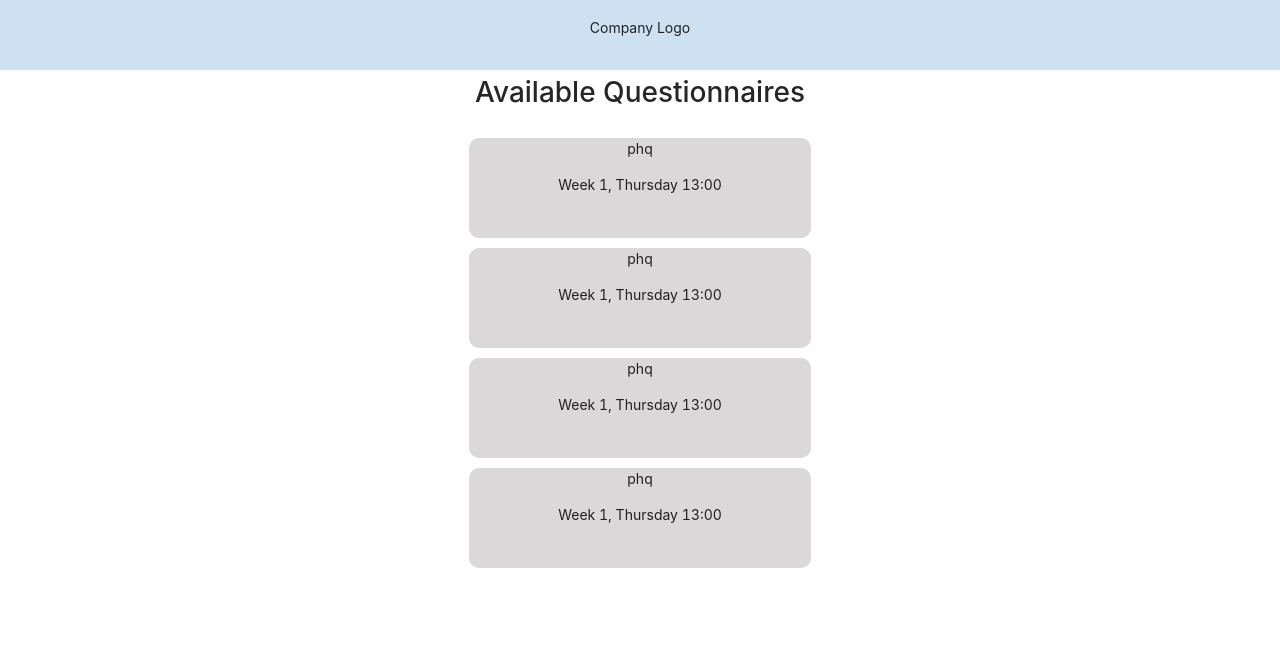
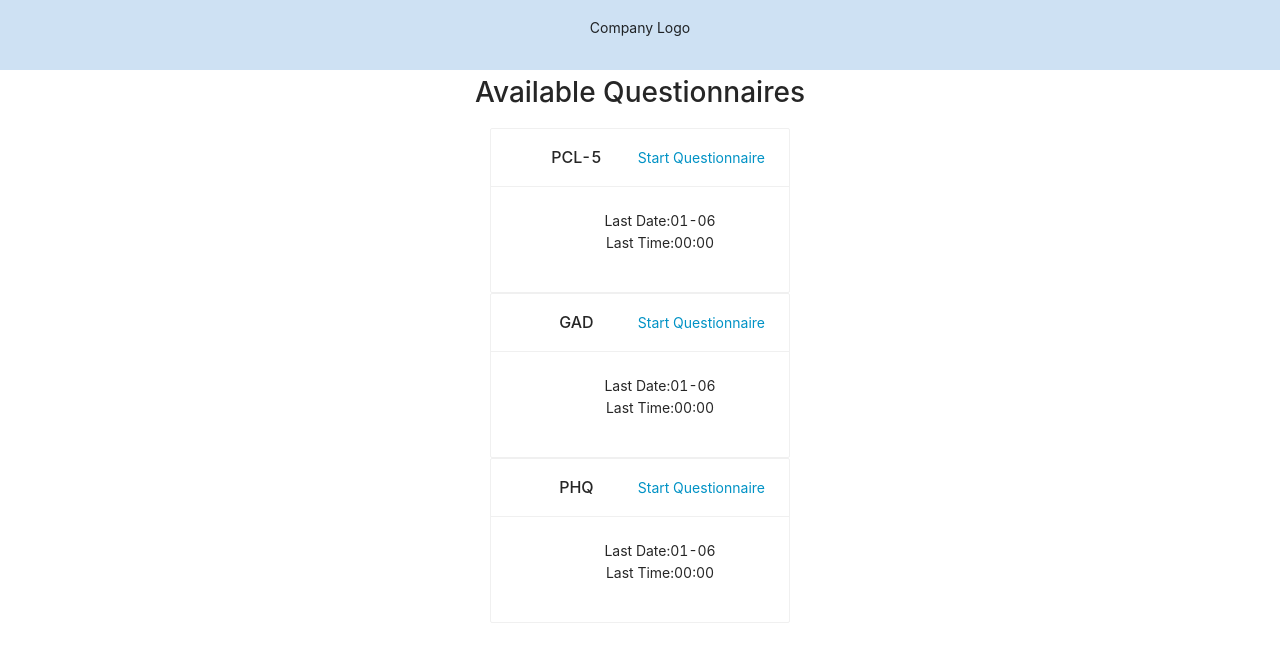
Before and after one commit to webahead14/clinic-client, a React (Create React App) app: page /home in a window 1280 px wide. Shown: the top 662 px of the page. Built offline with nearby package versions, Linux system fonts and the light colour scheme.

Commit message:
available surveys

```diff
--- /dev/null
+++ b/src/pages/Home/Availables.jsx
@@ -0,0 +1,21 @@
+import React, { Component } from 'react'
+import { Card } from 'antd'
+export default class Availables extends Component {
+  render() {
+    const { id, surveyName, lastDate, lastTime } = this.props.data
+    return (
+      <div>
+        <Card
+          title={surveyName}
+          extra={<a href="#">Start Questionnaire</a>}
+          style={{ width: 300 }}
+        >
+          <ul>
+            <li>Last Date:{lastDate}</li>
+            <li>Last Time:{lastTime}</li>
+          </ul>
+        </Card>
+      </div>
+    )
+  }
+}
--- a/src/pages/Home/index.jsx
+++ b/src/pages/Home/index.jsx
@@ -1,7 +1,42 @@
+import React, { Component } from 'react'
+import Availables from './Availables'
 import style from './style.module.css'
-import React, { useState, useEffect } from 'react'
 
-function Home(props) {
+export default class AvailableSurveys extends Component {
+  constructor() {
+    super()
+    this.state = {
+      available: [
+        {
+          id: 1,
+          surveyName: 'PCL-5',
+          lastDate: '01-06',
+          lastTime: '00:00',
+        },
+        {
+          id: 2,
+          surveyName: 'GAD',
+          lastDate: '01-06',
+          lastTime: '00:00',
+        },
+        {
+          id: 3,
+          surveyName: 'PHQ',
+          lastDate: '01-06',
+          lastTime: '00:00',
+        },
+      ],
+    }
+  }
+
+  render() {
+    let list = []
+    for (var i = 0; i < this.state.available.length; i++) {
+      list.push(
+        <Availables key={i} data={this.state.available[i]}></Availables>
+      )
+    }
+
     return (
       <div>
         <div className={style.logo}>
@@ -9,25 +44,39 @@ function Home(props) {
         </div>
         <h1 className={style.title}>Available Questionnaires</h1>
         <div className={style.quest}>
-        <div className={style.firstone}>
-          <p>phq</p>
-          <p>Week 1, Thursday 13:00</p>
-        </div>
-        <div className={style.firstone}>
-          <p>phq</p>
-          <p>Week 1, Thursday 13:00</p>
-        </div>
-        <div className={style.firstone}>
-          <p>phq</p>
-          <p>Week 1, Thursday 13:00</p>
-        </div>
-        <div className={style.firstone}>
-          <p>phq</p>
-          <p>Week 1, Thursday 13:00</p>
-        </div>
-      </div>
+          <div>{list}</div>
+        </div>{' '}
       </div>
     )
   }
+}
+// function Home(props) {
+//   return (
+//     <div>
+//       <div className={style.logo}>
+//         <p>Company Logo</p>
+//       </div>
+//       <h1 className={style.title}>Available Questionnaires</h1>
+//       <div className={style.quest}>
+//         <div className={style.firstone}>
+//           <p>phq</p>
+//           <p>Week 1, Thursday 13:00</p>
+//         </div>
+//         <div className={style.firstone}>
+//           <p>phq</p>
+//           <p>Week 1, Thursday 13:00</p>
+//         </div>
+//         <div className={style.firstone}>
+//           <p>phq</p>
+//           <p>Week 1, Thursday 13:00</p>
+//         </div>
+//         <div className={style.firstone}>
+//           <p>phq</p>
+//           <p>Week 1, Thursday 13:00</p>
+//         </div>
+//       </div>
+//     </div>
+//   )
+// }
 
-export default Home
+// export default Home
--- a/src/pages/Home/style.module.css
+++ b/src/pages/Home/style.module.css
@@ -27,3 +27,7 @@ body {
   border-radius: 10px;
   margin: 10px 0 0 0;
 }
+
+ul {
+  list-style-type: none;
+}
```
Also changed, not shown: 1 other file (tests, documents, lock files or other folders). Lines whose indentation alone changed are shown as unchanged.
